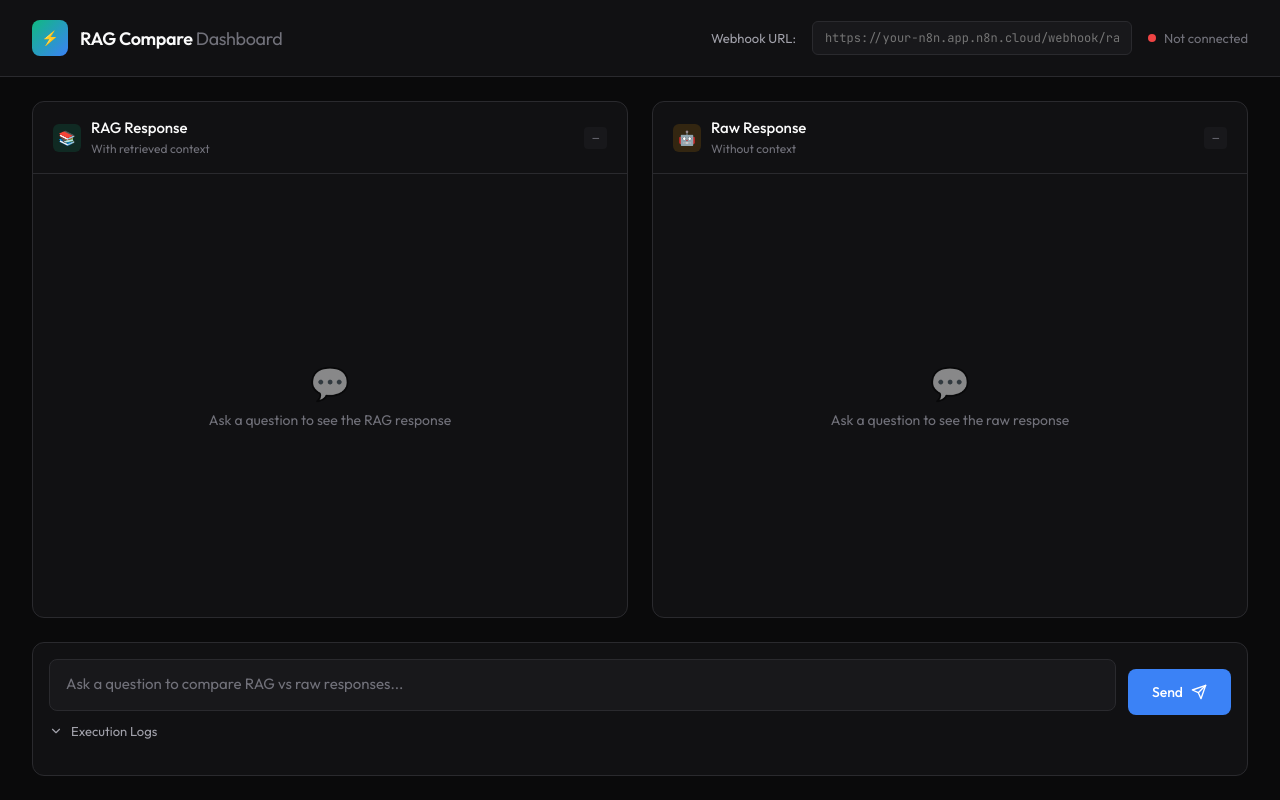
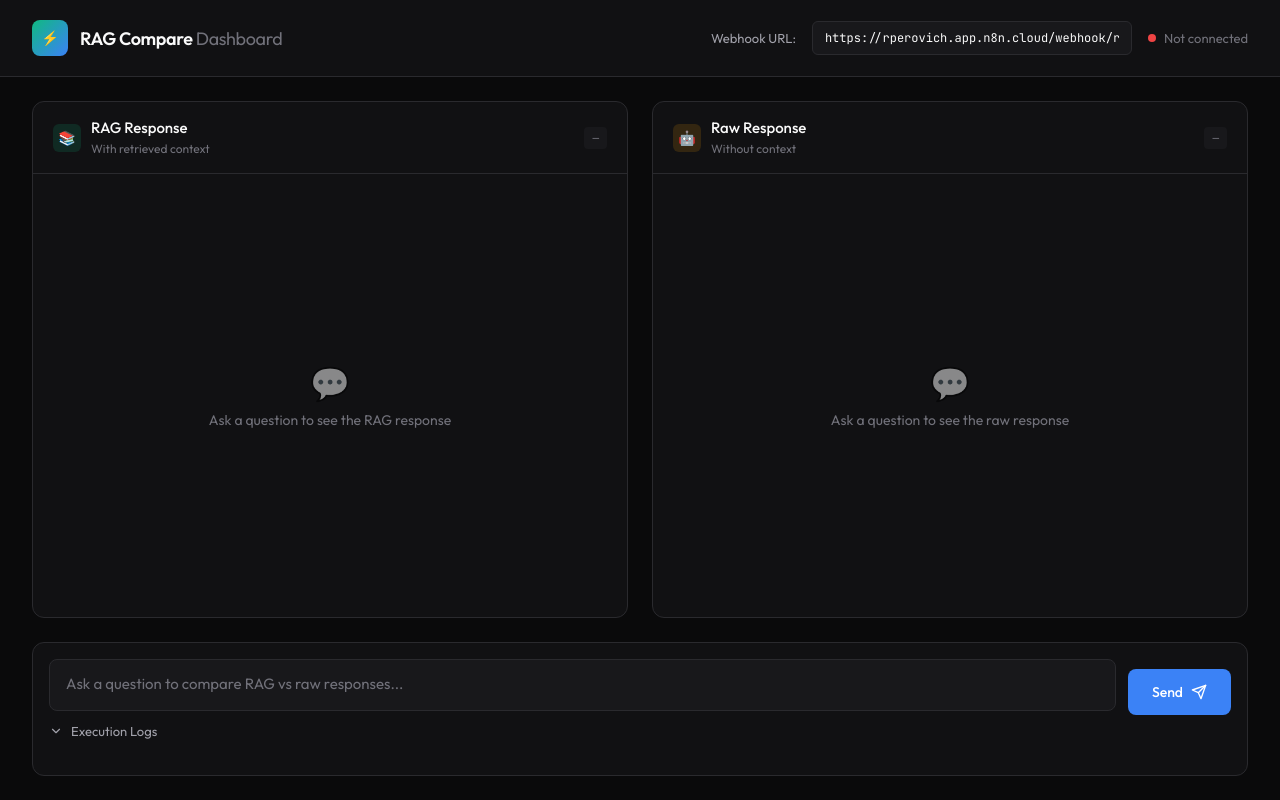
Before and after one commit to rperovichPARA/RAG, a plain HTML site: page index.html in a window 1280 px wide. Drawn offline with nearby package versions, Linux system fonts and the light colour scheme.

Commit message:
Update index.html

```diff
--- a/index.html
+++ b/index.html
@@ -619,7 +619,7 @@
     </div>
     <div class="config-section">
       <label for="webhook-url">Webhook URL:</label>
-      <input type="text" id="webhook-url" placeholder="https://your-n8n.app.n8n.cloud/webhook/rag-compare" value="">
+      <input type="text" id="webhook-url" placeholder="https://your-n8n.app.n8n.cloud/webhook/rag-compare" value="https://rperovich.app.n8n.cloud/webhook/rag-compare">
       <div class="status-indicator">
         <div class="status-dot disconnected" id="status-dot"></div>
         <span id="status-text">Not connected</span>
```
